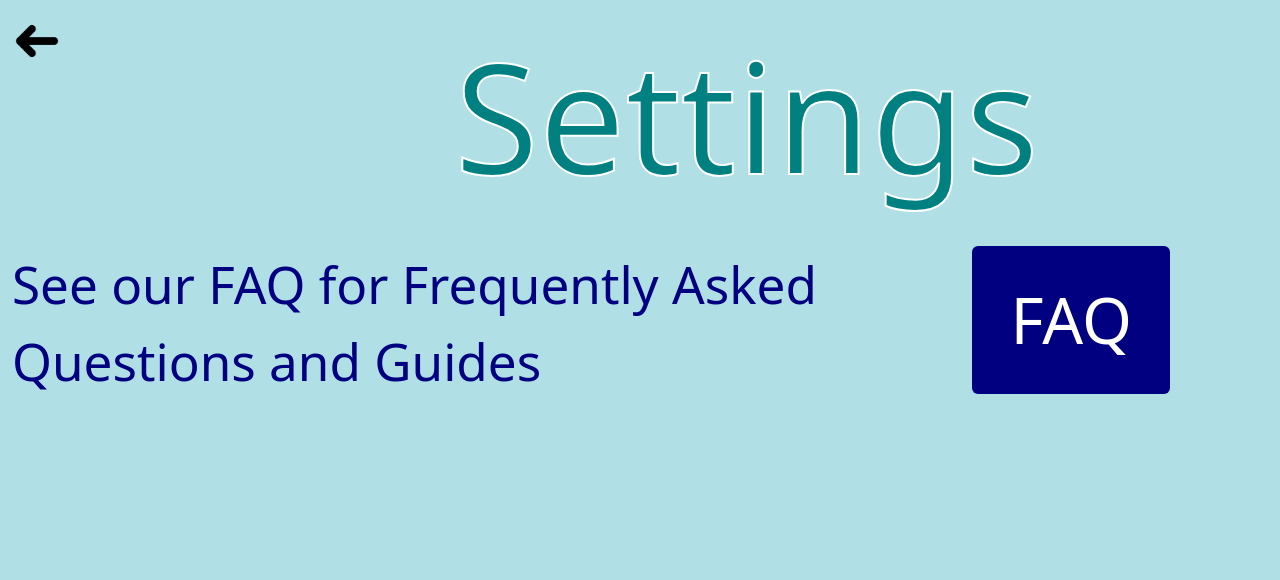
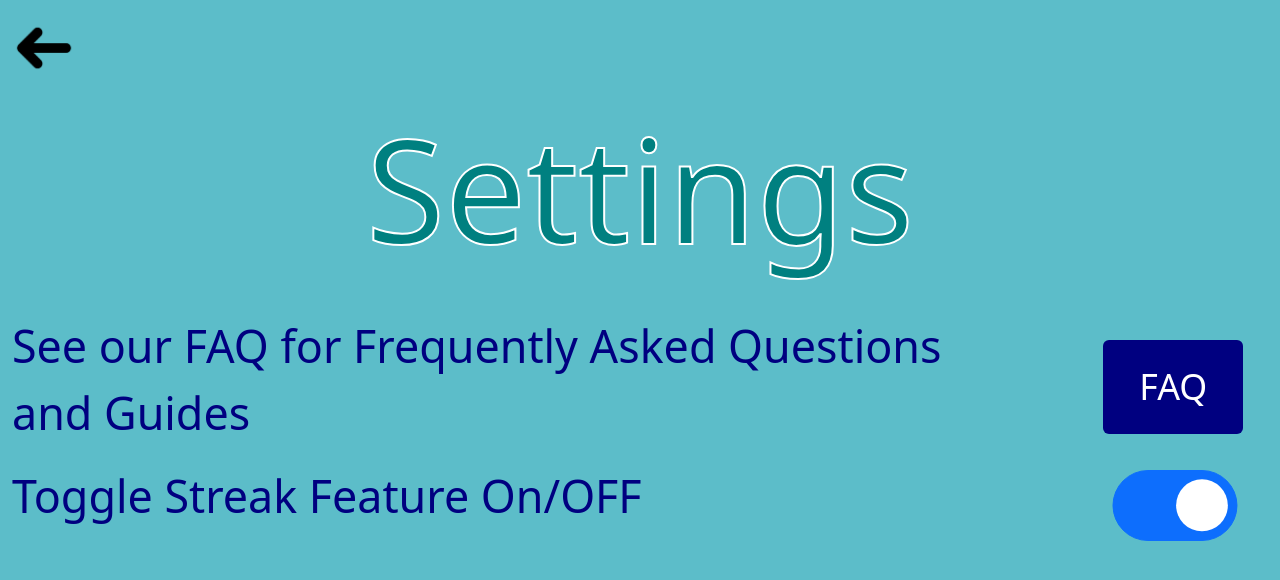
Before and after one commit to RockstarRyan/cen3031-project, a PHP site: page /settings.php in a window 1280 px wide. Shown: the top 580 px of the page. Run offline with PHP 8.4, Linux system fonts and the light colour scheme.

Commit message:
some style updates

```diff
--- a/css/mainStyle.css
+++ b/css/mainStyle.css
@@ -1,9 +1,9 @@
 body {
-  background-color: powderblue;
+  background-color: rgb(92, 189, 201);
 }
 .mainFont {
   color: teal;
-  font-size: 12vw;
+  font-size: calc(5rem + 5vw);
   white-space: nowrap;
   -webkit-text-stroke-width: 2px;
   -webkit-text-stroke-color: white;
@@ -17,7 +17,7 @@ body {
 }
 .subFont {
   color: navy;
-  font-size: 4vw;
+  font-size: calc(2rem + 1vw);
   -webkit-text-stroke-width: 0px;
   -webkit-text-stroke-color: white;
 }
@@ -35,9 +35,9 @@ body {
 .nowrap-column {
     white-space: nowrap;
 }
-.big-button{
-	font-size: 5vw;
-	padding: 2vw 3vw;
+.faq-button{
+	font-size: calc(2rem + 0.30vw);
+	padding: calc(1rem + 0.30vw) calc(2rem + 0.30vw);
 	border: none;
 	background-color: navy;
 }
@@ -48,7 +48,7 @@ body {
 	white-space: nowrap;            /* Prevents wrapping */
 	background-color: navy;
 }
- .custom-height {
+.custom-height {
         height: 2vh; /* Set a fixed height (e.g., 400px) */
 }
 .add-height{
@@ -57,3 +57,31 @@ body {
 .add-width{
 	width: 10vw;
 }
+.col-scaled {
+    transform: scale(4) translate(+6%, +0%);
+    transform-origin: top left;
+}
+
+@media (max-width: 800px) {
+	.col-scaled {
+	  transform: scale(3) translate(+10%, +0%); /* Smaller scaling on small screens */
+	  transform-origin: top left;
+	}
+}
+@media (min-width: 1250px) {
+	.col-scaled {
+	  transform: scale(6) translate(+4.50%, +0%); /* Smaller scaling on small screens */
+	  transform-origin: top left;
+	}
+}
+.col-custom {
+    display: flex;
+    justify-content: center; /* Center horizontally */
+    align-items: center;     /* Center vertically */
+  }
+ .form-check-input.form-control-lg {
+    width: calc(7rem + 1vw); /* Larger width */
+    height: calc(4rem + 0.50vw); /* Larger height */
+	transform: scale(1) translate(+10%, +0%);
+	transform-origin: center;
+  }
--- a/settings.php
+++ b/settings.php
@@ -14,24 +14,35 @@
 	<!-- set up bootstrap grid system to make page format responsive -->
 	    <div class="row">
 			<!-- top right settings-->
-			<div class="col-2 text-start">
+			<div class="col-12 ">
 				<a href="main.php">
-				<img src="images/BackSymbol.png" alt="Back Symbol" class="settings-icon mt-3" style="width: 50px; height: 50px;">
+				<img src="images/BackSymbol.png" alt="Back Symbol" class="settings-icon text-start mt-3" style="width: 5vw; height: 5vw;">
+				</a>
+
+				<p class="label mainFont text-center">Settings</p>
+			</div>
+
+		</div>
+		<div class="row">
+			<div class="col-9">
+				<p class="label subFont">See our FAQ for Frequently Asked Questions and Guides</p>
+			</div>
+			<div class="col 1">
+			</div>
+			<div class="col-2 col-custom">
+				<a href="faq.php">
+				<button class="btn btn-primary big-button faq-button">FAQ</button>
 				</a>
 			</div>
-			<!-- places at the top center-->
-			<div class="col-10">
-				<p class="label mainFont text-center">Settings</p>
+		</div>
+		<div class="row">
+			<div class="col-9">
+				<p class="form-check-label subFont">Toggle Streak Feature On/OFF</p>
 			</div>
-			<div class="w-100"></div>
-			<div class="col-9">
-				<p class="label subFont">See our FAQ for Frequently Asked Questions and Guides</p>
-
+			<div class="col 1">
 			</div>
-			<div class="col-2 text-end">
-				<a href="faq.php">
-				<button class="btn btn-primary big-button">FAQ</button>
-				</a>
+			<div class="col-2 col-custom form-check form-switch">
+				<input class="form-check-input form-control-lg" type="checkbox" role="switch" id="flexSwitchCheckDefault" checked>
 			</div>
 		</div>
     </div>
```
Also changed, not shown: 1 other file.
